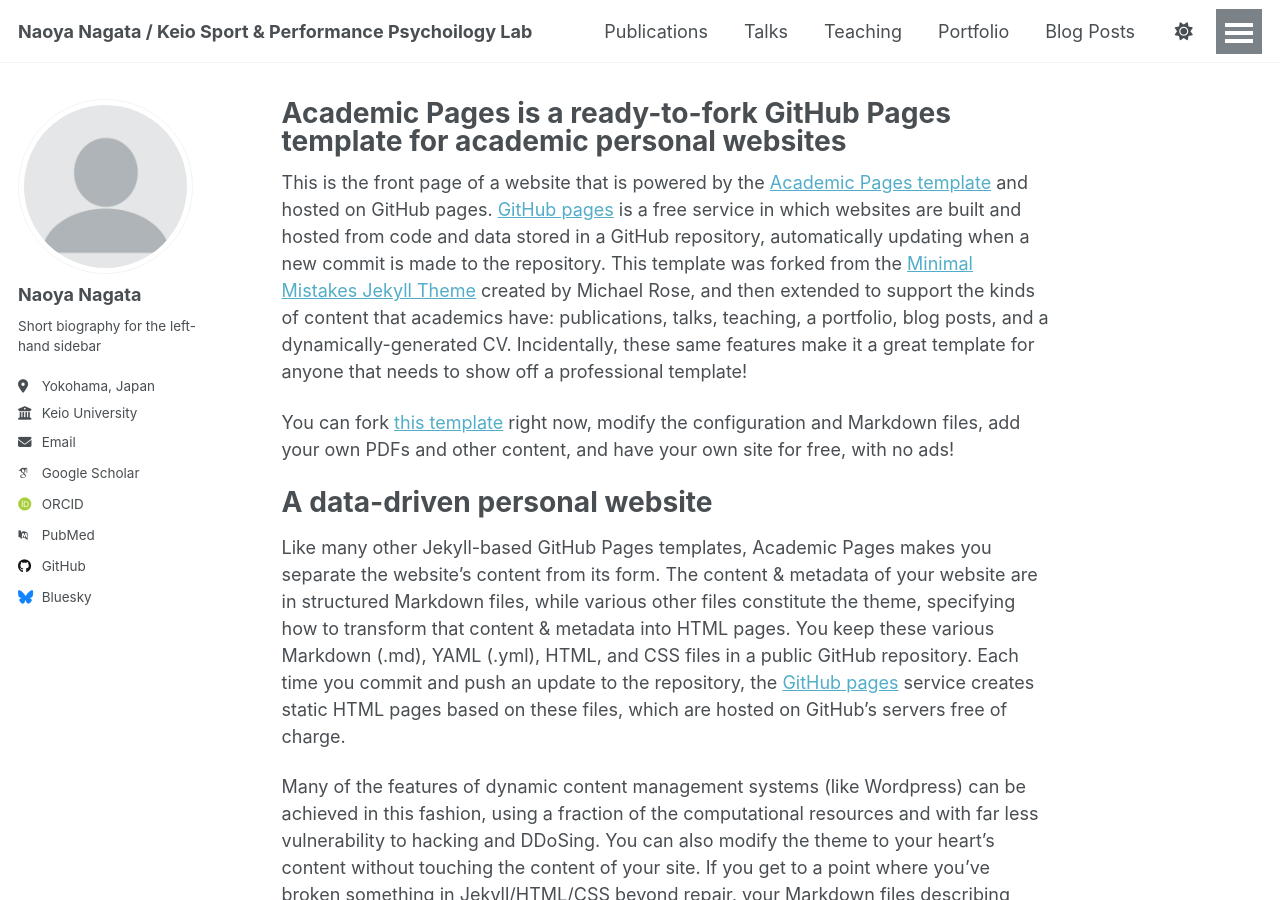
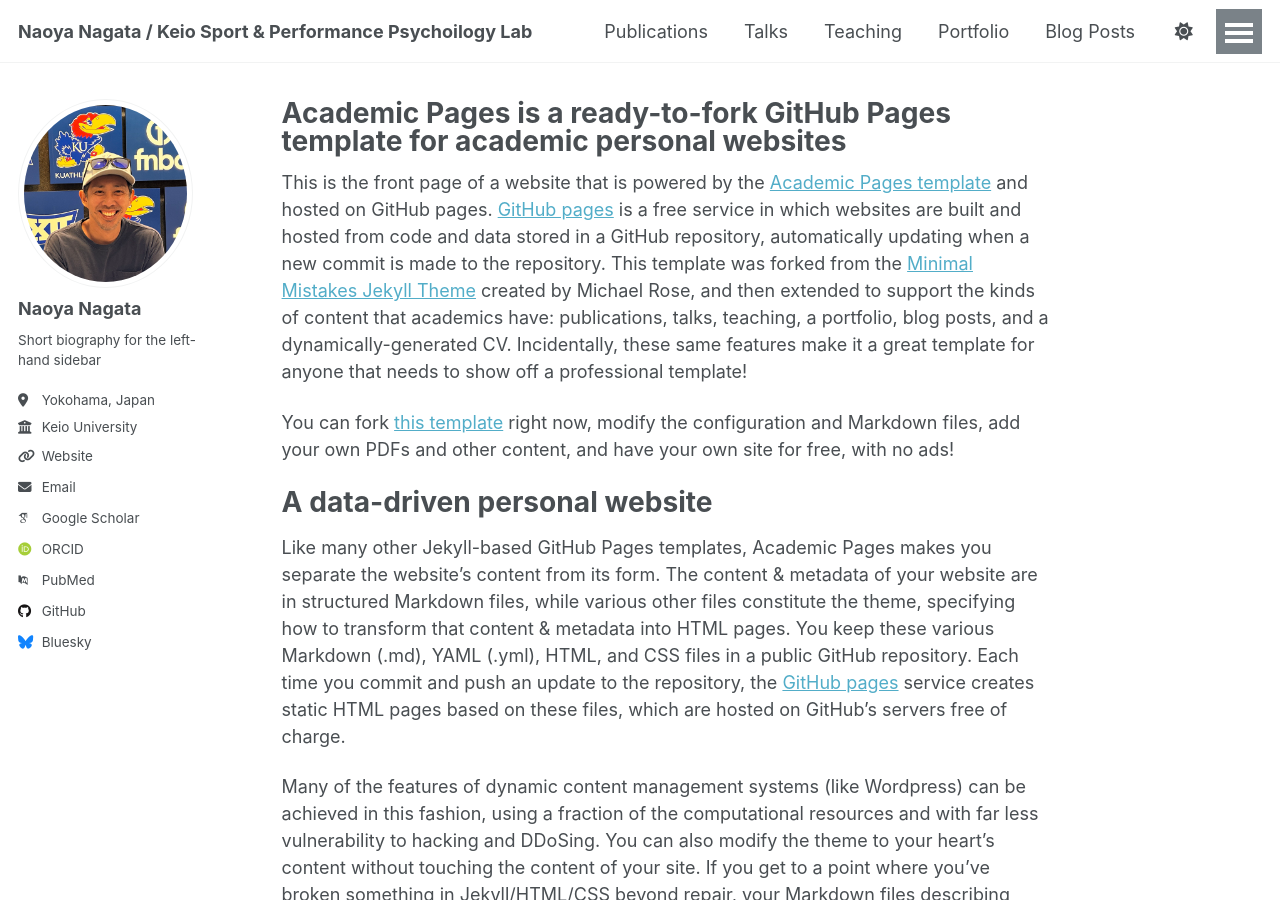
Before and after one commit to naganao329/naganao329.github.io, a Jekyll site: the page built from _pages/about.md, in a window 1280 px wide and 900 px high. Built offline with Jekyll 4.4.1, drawn with Linux system fonts in a browser that asks for light colours; some web fonts are replaced; a script that is not in the unit is left out.

Commit message:
Nov. 20, 2025   profile-edit

```diff
--- a/_config.yml
+++ b/_config.yml
@@ -23,13 +23,13 @@ repository               : "academicpages/academicpages.github.io"
 #               Additional customization can be done by editing /_includes/author-profile.html
 author:
   # Biographic information
-  avatar           : "profile.png"
+  avatar           : "face.jpg"
   name             : "Naoya Nagata"  # Update this with your name
-  pronouns         : # example: "she/her"
+  # pronouns         : # example: "she/her"
   bio              : "Short biography for the left-hand sidebar"
   location         : "Yokohama, Japan"
   employer         : "Keio University"
-  uri              : # URL
+  uri              : https://ipe.hc.keio.ac.jp/
   email            : "nnagata@keio.jp"
 
   # Academic websites
```
Also changed, not shown: images/face.jpg (added), 2 other files.
